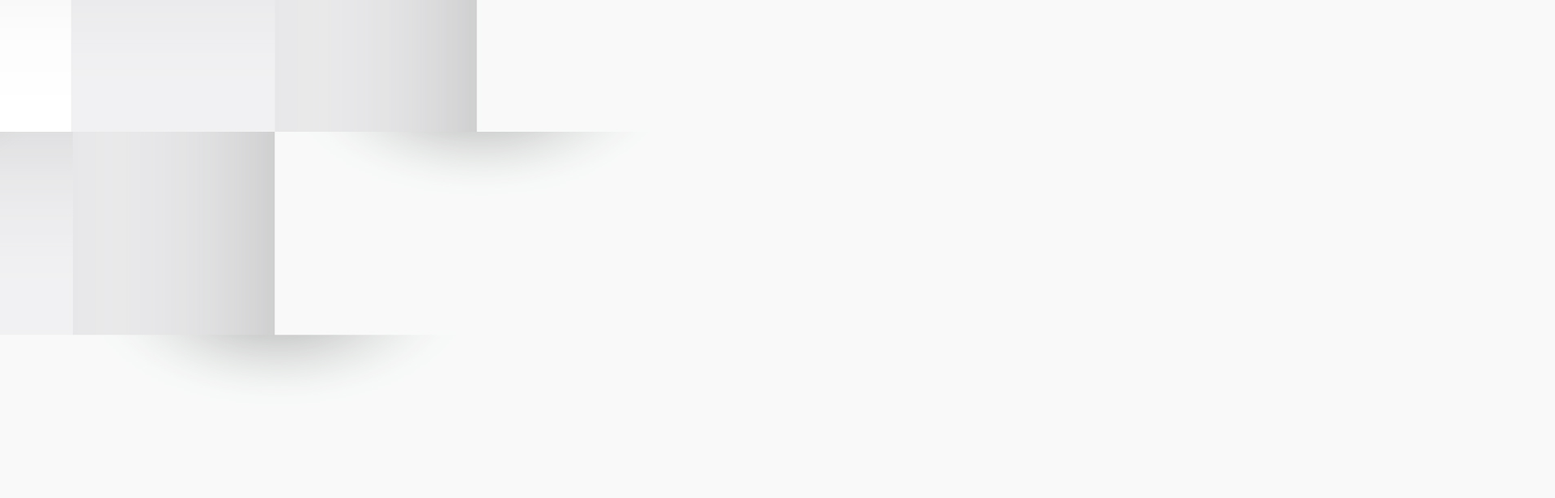
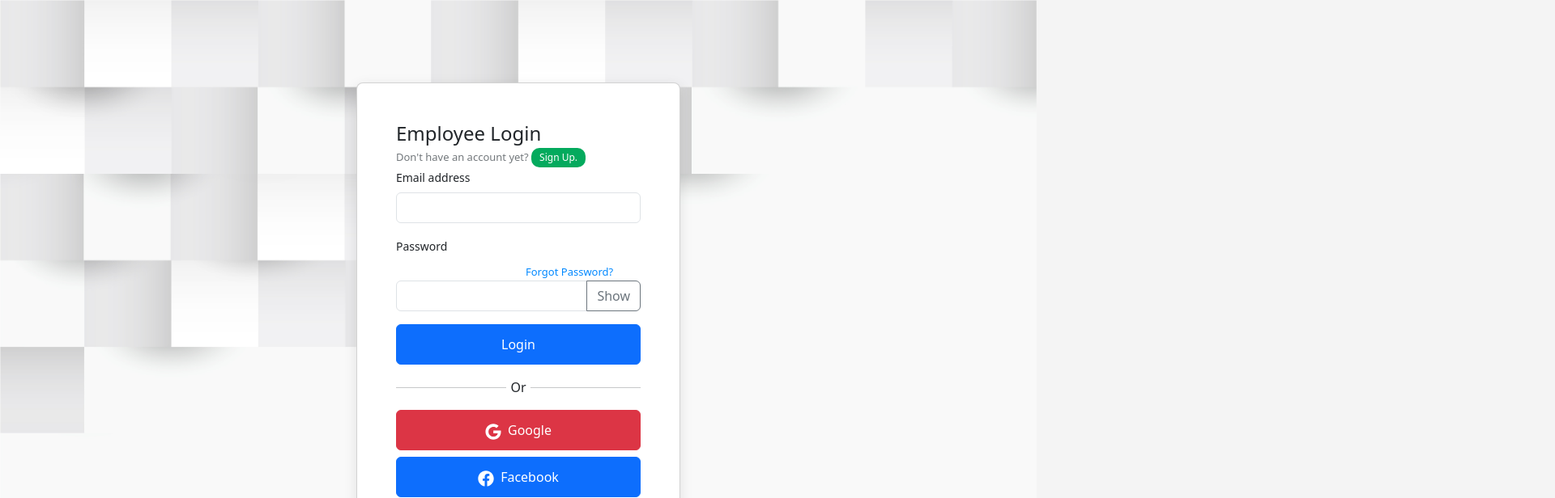
Before and after one commit to Sne225/employee-management, a React (Create React App) app: page /login in a window 1280 px wide. Shown: the top 616 px of the page at 81% size, 1920 px wide, since content can reach past the window. Built offline with nearby package versions, Linux system fonts and the light colour scheme.

Commit message:
Build #3

```diff
--- a/src/App.js
+++ b/src/App.js
@@ -47,7 +47,7 @@ function Login() {
 
   return (
     <div className="container mt-5">
-    <img src={bodyImage} alt="Background Wall" className="Background Image" />
+    <img src={bodyImage} alt="Background Wall" className="body-image" />
 
       <div className="card p-5">
         <h3 className="mb-1">Employee Login</h3>
--- a/src/index.js
+++ b/src/index.js
@@ -34,7 +34,7 @@ const PrivateRoute = ({ element }) => {
     return <div className='spinner mt-5'></div>;
   }
 
-  return authenticated ? element : <Navigate to="/" />;
+  return authenticated ? element : <Navigate to="/login" />;
 };
 
 const routes = [
@@ -48,11 +48,9 @@ const router = createBrowserRouter(routes);
 
 const root = ReactDOM.createRoot(document.getElementById('root'));
 root.render(
-  <SnackbarProvider maxSnack={3}>
   <React.StrictMode>
     <RouterProvider router={router} />
   </React.StrictMode>
-  </SnackbarProvider>
 );
 
 reportWebVitals();
```
